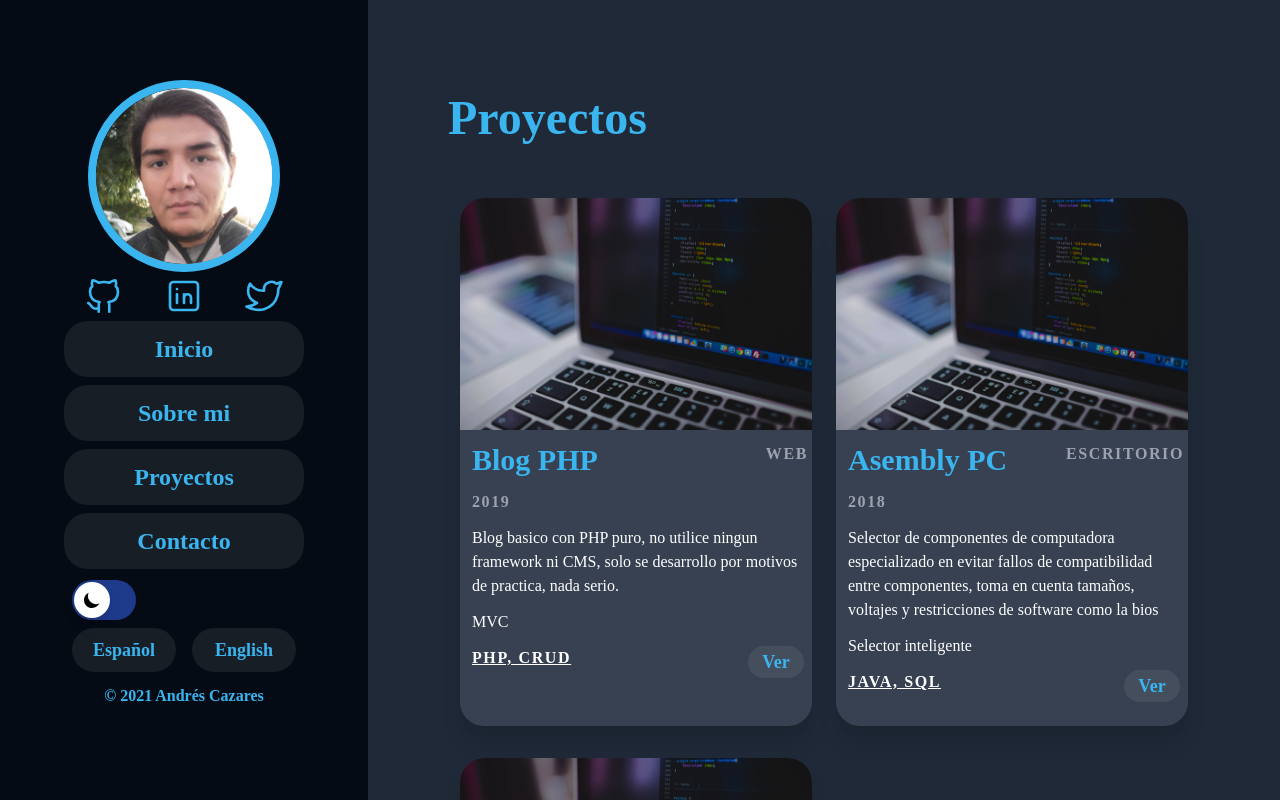
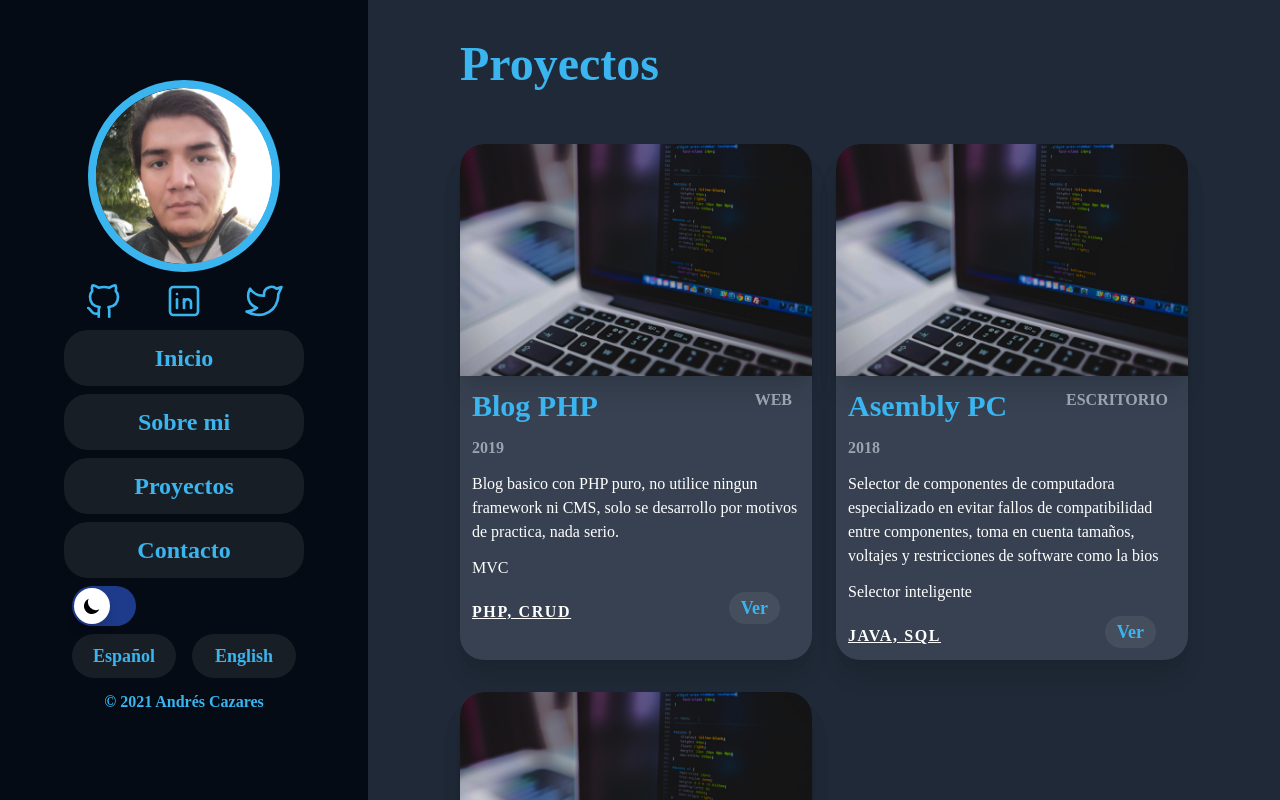
Before and after one commit to sayaskye/portfolio, a Next.js app: page /portfolio in a window 1280 px wide. Shown: the top 800 px of the page. Built offline with nearby package versions, Linux system fonts and the light colour scheme.

Commit message:
some visual fixes to all components

```diff
--- a/components/Navbar.jsx
+++ b/components/Navbar.jsx
@@ -50,7 +50,7 @@ const Navbar = () => {
                         {/* <img src="https://cdn.discordapp.com/attachments/767855867819065364/859997625755369522/ExThq95UUAARyjt.jpg" className="rounded-full" alt="Imagen de Andres Cazares" /> */}
                     </div>
                 </div>
-                <div className="text-main-lightblue dark:text-main-blue flex justify-around w-60  ">
+                <div className="text-main-lightblue dark:text-main-blue flex justify-around w-60 py-2">
                     <a href="https://github.com/sayaskye" target="_blank" className="hover:scale-150 duration-300 stroke-current  hover:text-black dark:hover:text-white">
                         <svg xmlns="http://www.w3.org/2000/svg" width="42" height="42" viewBox="0 0 24 24" strokeWidth="1.5" fill="none" strokeLinecap="round" strokeLinejoin="round">
                             <path stroke="none" d="M0 0h24v24H0z" fill="none"/>
@@ -76,7 +76,7 @@ const Navbar = () => {
                 </div>
                 <div className="text-main-lightblue dark:text-main-blue text-2xl flex flex-col items-center w-60 font-bold">
                     <Link href="/">
-                        <a className="w-full h-14 rounded-3xl flex items-center justify-center bg-gray-500/10 dark:bg-main-grey/10 hover:bg-main-blue/50 dark:hover:bg-main-blue/30 hover:text-black duration-200 ease-in mb-2 dark:hover:text-white" onClick={() => setMenuOpen(!menuOpen)}>
+                        <a className="transition-all duration-300 ease-in-out transform  hover:scale-[1.1] w-full h-14 rounded-3xl flex items-center justify-center bg-gray-500/10 dark:bg-main-grey/10 hover:bg-main-blue/50 dark:hover:bg-main-blue/30 hover:text-black mb-2 dark:hover:text-white" onClick={() => setMenuOpen(!menuOpen)}>
 
                             <FormattedMessage
                                 id="nav.home"
@@ -85,7 +85,7 @@ const Navbar = () => {
                         </a>
                     </Link>
                     <Link href="/about">
-                        <a className="w-full h-14 rounded-3xl flex items-center justify-center bg-gray-500/10 dark:bg-main-grey/10 hover:bg-main-blue/50 dark:hover:bg-main-blue/30 hover:text-black duration-200 ease-in mb-2 dark:hover:text-white" onClick={() => setMenuOpen(!menuOpen)}>
+                        <a className="transition-all duration-300 ease-in-out transform  hover:scale-[1.1] w-full h-14 rounded-3xl flex items-center justify-center bg-gray-500/10 dark:bg-main-grey/10 hover:bg-main-blue/50 dark:hover:bg-main-blue/30 hover:text-black mb-2 dark:hover:text-white" onClick={() => setMenuOpen(!menuOpen)}>
                             <FormattedMessage
                                 id="nav.about"
                                 defaultMessage="About"
@@ -93,7 +93,7 @@ const Navbar = () => {
                         </a>
                     </Link>
                     <Link href="/portfolio">
-                        <a className="w-full h-14 rounded-3xl flex items-center justify-center bg-gray-500/10 dark:bg-main-grey/10 hover:bg-main-blue/50 dark:hover:bg-main-blue/30 hover:text-black duration-200 ease-in mb-2 dark:hover:text-white" onClick={() => setMenuOpen(!menuOpen)}>
+                        <a className="transition-all duration-300 ease-in-out transform  hover:scale-[1.1] w-full h-14 rounded-3xl flex items-center justify-center bg-gray-500/10 dark:bg-main-grey/10 hover:bg-main-blue/50 dark:hover:bg-main-blue/30 hover:text-black mb-2 dark:hover:text-white" onClick={() => setMenuOpen(!menuOpen)}>
                             <FormattedMessage
                                 id="nav.projects"
                                 defaultMessage="Projects"
@@ -101,7 +101,7 @@ const Navbar = () => {
                         </a>
                     </Link>
                     <Link href="/contact">
-                        <a className="w-full h-14 rounded-3xl flex items-center justify-center bg-gray-500/10 dark:bg-main-grey/10 hover:bg-main-blue/50 dark:hover:bg-main-blue/30 hover:text-black duration-200 ease-in mb-2 dark:hover:text-white" onClick={() => setMenuOpen(!menuOpen)}>
+                        <a className="transition-all duration-300 ease-in-out transform  hover:scale-[1.1] w-full h-14 rounded-3xl flex items-center justify-center bg-gray-500/10 dark:bg-main-grey/10 hover:bg-main-blue/50 dark:hover:bg-main-blue/30 hover:text-black mb-2 dark:hover:text-white" onClick={() => setMenuOpen(!menuOpen)}>
                             <FormattedMessage
                                 id="nav.contact"
                                 defaultMessage="Contact"
--- a/components/about/Experience.jsx
+++ b/components/about/Experience.jsx
@@ -34,7 +34,7 @@ const Experience = () => {
                             about="AboutEducation2"
                         />
                     </div>
-                    <div>
+                    <div className="mt-8 2xl:mt-0">
                         <h3 className="text-main-lightblue dark:text-main-blue text-xl font-bold mx-3 duration-300 ease-in ">
                             <FormattedMessage
                                 id="about.title2.2"
--- a/components/about/ExperienceCard.jsx
+++ b/components/about/ExperienceCard.jsx
@@ -2,20 +2,20 @@ import { FormattedMessage } from "react-intl"
 const ExperienceCard = ({title, date, place, description, about}) => {
 
     return (
-        <div className="text-black dark:text-white duration-300 ease-in p-6 my-4 bg-gray-300 dark:bg-gray-700  rounded-lg shadow-xl mx-3 ">
+        <div className="text-black dark:text-white p-6 my-4 bg-gray-300 dark:bg-gray-700  rounded-lg shadow-xl mx-3 transition-all duration-500 ease-in-out transform  hover:scale-[1.01]">
             <h4 className="mb-3  font-semibold tracking-widest uppercase ">
                 <FormattedMessage
                     id={"about."+date}
                     defaultMessage=""
                 />
             </h4>
-            <h2 className="text-main-lightblue dark:text-main-blue text-3xl mb-3 font-bold lg:mx-0 duration-300 ease-in ">
+            <h2 className="text-main-lightblue tracking-wide dark:text-main-blue text-3xl mb-3 font-bold lg:mx-0 duration-300 ease-in ">
                 <FormattedMessage
                     id={"about."+title}
                     defaultMessage=""
                 />
             </h2>
-            <h3 className="mb-8  font-semibold underline tracking-widest uppercase ">
+            <h3 className="mb-5  font-semibold underline  uppercase dark:text-gray-300 text-gray-700 duration-300 ease-in ">
                 <FormattedMessage
                     id={"about."+place}
                     defaultMessage=""
--- a/components/portfolio/PortfolioCard.jsx
+++ b/components/portfolio/PortfolioCard.jsx
@@ -1,12 +1,12 @@
 import { FormattedMessage } from "react-intl"
 const PortfolioCard = ({title, date, tecnologies, description, features, type, url}) => {
     return (
-        <div className="text-black dark:text-white duration-300 ease-in  my-4 bg-gray-300 dark:bg-gray-700  rounded-3xl shadow-xl mx-3 flex flex-col lg:flex-row xl:flex-col 2xl:flex-row">
+        <div className="text-black dark:text-white   my-4 bg-gray-300 dark:bg-gray-700  rounded-3xl shadow-xl mx-5 lg:mx-3 flex flex-col lg:flex-row xl:flex-col 2xl:flex-row  transition-all duration-500 ease-in-out transform  hover:scale-[1.01]">
             <div className="lg:w-1/2 xl:w-full 2xl-w-1/2 ">
-                <img className="lg:rounded-l-3xl 2xl:rounded-l-3xl lg:rounded-r-none 2xl:rounded-r-none rounded-t-3xl rounded-b-none xl:rounded-t-3xl xl:rounded-b-none object-cover h-full w-full " src={url} alt="Project" loading="lazy" />
+                <img className="lg:rounded-l-3xl 2xl:rounded-l-3xl lg:rounded-r-none 2xl:rounded-r-none rounded-t-3xl rounded-b-none xl:rounded-t-3xl xl:rounded-b-none object-cover h-full w-full shadow-xl " src={url} alt="Project"  />
             </div>
-            <div className="lg:w-1/2 xl:w-full 2xl-w-1/2  ml-3 mt-3 h-1/2 ">
-                <div className="flex justify-between ">
+            <div className="lg:w-1/2 xl:w-full 2xl-w-1/2 mt-3 h-1/2 ">
+                <div className="flex justify-between mx-3">
                     <h2 className="text-main-lightblue dark:text-main-blue text-3xl mb-3 font-bold lg:mx-0 duration-300 ease-in ">
                         <FormattedMessage
                             id={"portfolio."+title}
@@ -14,7 +14,7 @@ const PortfolioCard = ({title, date, tecnologies, description, features, type, u
                         />
                     </h2>
 
-                    <h4 className="mb-3  font-semibold tracking-widest uppercase text-gray-600 dark:text-gray-400 mx-4 ">
+                    <h4 className="mb-3  font-semibold  uppercase text-gray-600 dark:text-gray-400 mx-2 ">
                         <FormattedMessage
                             id={"portfolio."+type}
                             defaultMessage=""
@@ -23,37 +23,40 @@ const PortfolioCard = ({title, date, tecnologies, description, features, type, u
                 </div>
 
 
-                <h4 className="mb-3  font-semibold tracking-widest uppercase text-gray-600 dark:text-gray-400 ">
+                <h4 className="mb-3 mx-3 font-semibold  uppercase text-gray-600 dark:text-gray-400 ">
                     <FormattedMessage
                         id={"portfolio."+date}
                         defaultMessage=""
                     />
                 </h4>
 
-                <p  className="mb-3  mr-5">
+                <p  className="mb-3 mx-3 ">
                 <FormattedMessage
                         id={"portfolio."+description}
                         defaultMessage=""
                     />
                 </p>
 
-                <p  className="mb-3  ">
+                <p  className="mb-3 mx-3 ">
                     <FormattedMessage
                         id={"portfolio."+features}
                         defaultMessage=""
                     />
                 </p>
 
-                <div className="flex justify-between ">
-                    <h3 className="mb-8  font-semibold underline tracking-widest uppercase ">
+                <div className="flex justify-between m-3 items-end">
+                    <h3 className="  font-semibold underline tracking-widest uppercase ">
                         <FormattedMessage
                             id={"portfolio."+tecnologies}
                             defaultMessage=""
                         />
                     </h3>
 
-                    <button type="button" className="text-main-lightblue dark:text-main-blue hover:text-black dark:hover:text-white rounded-full mr-5 text-lg font-bold w-14 h-8 bg-gray-500/10 dark:bg-main-grey/10 hover:bg-main-blue/50 dark:hover:bg-main-blue/30 duration-300 ease-in ">
-                        Ver
+                    <button type="button" className="text-main-lightblue dark:text-main-blue hover:text-black dark:hover:text-white rounded-full mr-5 text-lg font-bold w-auto px-3 h-8 bg-gray-500/10 dark:bg-main-grey/10 hover:bg-main-blue/50 dark:hover:bg-main-blue/30 duration-300 ease-in ">
+                        <FormattedMessage
+                            id={"portfolio.watch"}
+                            defaultMessage=""
+                        />
                     </button>
                 </div>
 
--- a/languages/en-US.json
+++ b/languages/en-US.json
@@ -77,6 +77,7 @@
     "about.AboutExperience2":" ",
 
     "portfolio.title":"Projects",
+    "portfolio.watch":"Watch",
 
     "portfolio.ProjectTitel1":"PHP Blog",
     "portfolio.ProjectDate1":"2019",
--- a/languages/es-MX.json
+++ b/languages/es-MX.json
@@ -77,6 +77,8 @@
     "about.AboutExperience2":" ",
 
     "portfolio.title":"Proyectos",
+    "portfolio.watch":"Ver",
+
 
     "portfolio.ProjectTitel1":"Blog PHP",
     "portfolio.ProjectDate1":"2019",
--- a/pages/portfolio.jsx
+++ b/pages/portfolio.jsx
@@ -32,10 +32,10 @@ const Portfolio = () => {
         </Head>
       }
       <Layout>
-        <div className="w-screen h-auto py-[54px] bg-gray-200 duration-500 ease-in dark:bg-gray-800">
+        <div className="w-screen h-auto pb-[54px] bg-gray-200 duration-500 ease-in dark:bg-gray-800">
           <div className="container mx-auto">
             <div className=" mx-auto lg:mx-20  my-10 dark:text-white duration-300 ease-in">
-              <h1 className="text-main-lightblue dark:text-main-blue text-5xl my-10 font-bold mx-3 lg:mx-0 duration-300 ease-in ">
+              <h1 className="text-main-lightblue dark:text-main-blue text-5xl my-10 font-bold mx-3 duration-300 ease-in ">
                 <FormattedMessage
                     id="portfolio.title"
                     defaultMessage="Projects"
```
Also changed, not shown: components/about/Info.jsx (+6 -6 lines).
